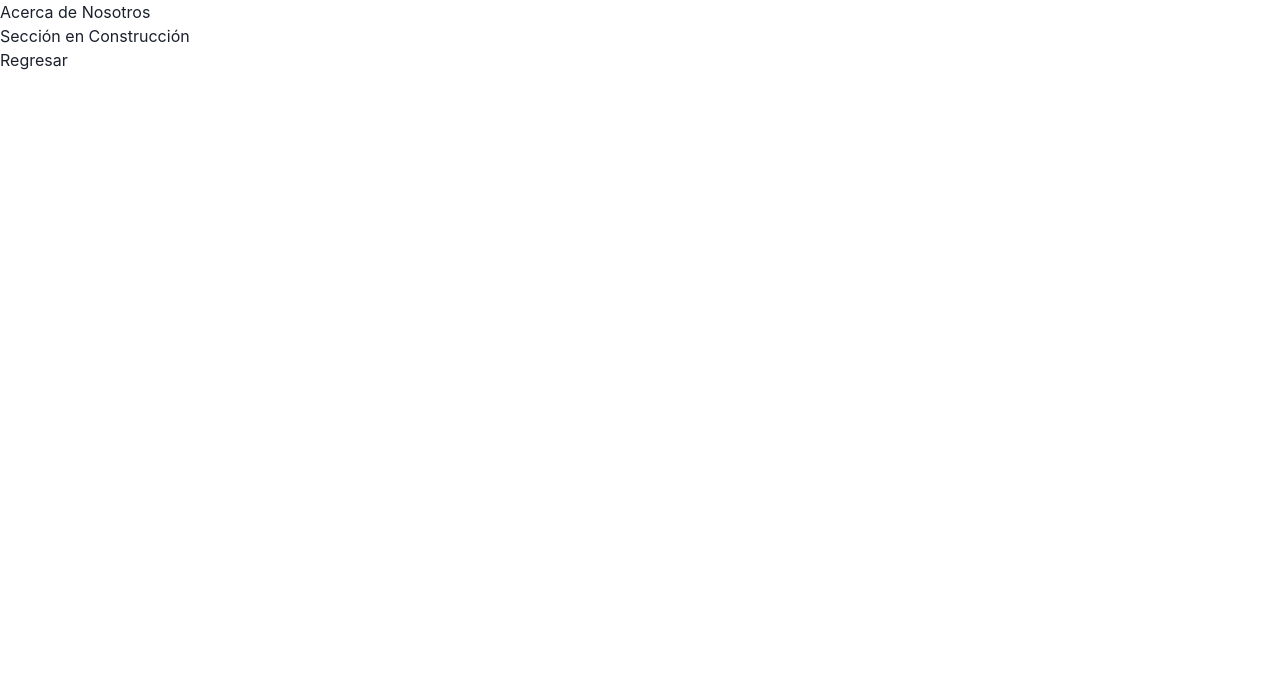
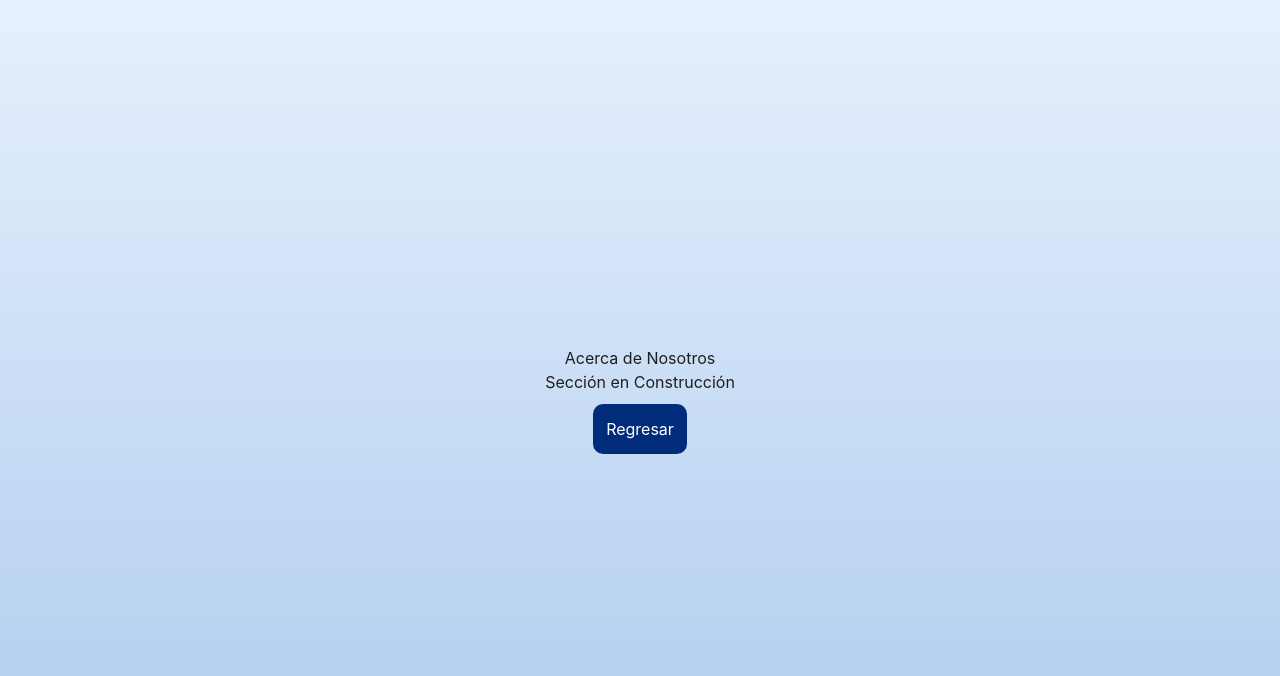
Before and after one commit to cchavezmx/nextjs-landing, a Next.js app: page /about in a window 1280 px wide. Shown: the top 676 px of the page. Built offline with nearby package versions, Linux system fonts and the light colour scheme.

Commit message:
se corrigio el css

```diff
--- a/pages/about.js
+++ b/pages/about.js
@@ -1,17 +1,16 @@
-import styles from '../styles/About.css'
 import Link from 'next/link'
 
 export default function about (){
 
 
   return(
-    <main className={styles.About}>
+    <main className="About">
 
-    <div className={styles.proximamente}>
+    <div className="proximamente">
       <h1>Acerca de Nosotros</h1>
       <p>Sección en Construcción</p>
 
-      <Link href="/" replace={true} ><p className={styles.linkbutton} >Regresar</p></Link>
+      <Link href="/" replace={true} ><p className="linkbutton" >Regresar</p></Link>
 
     </div>
 
```
